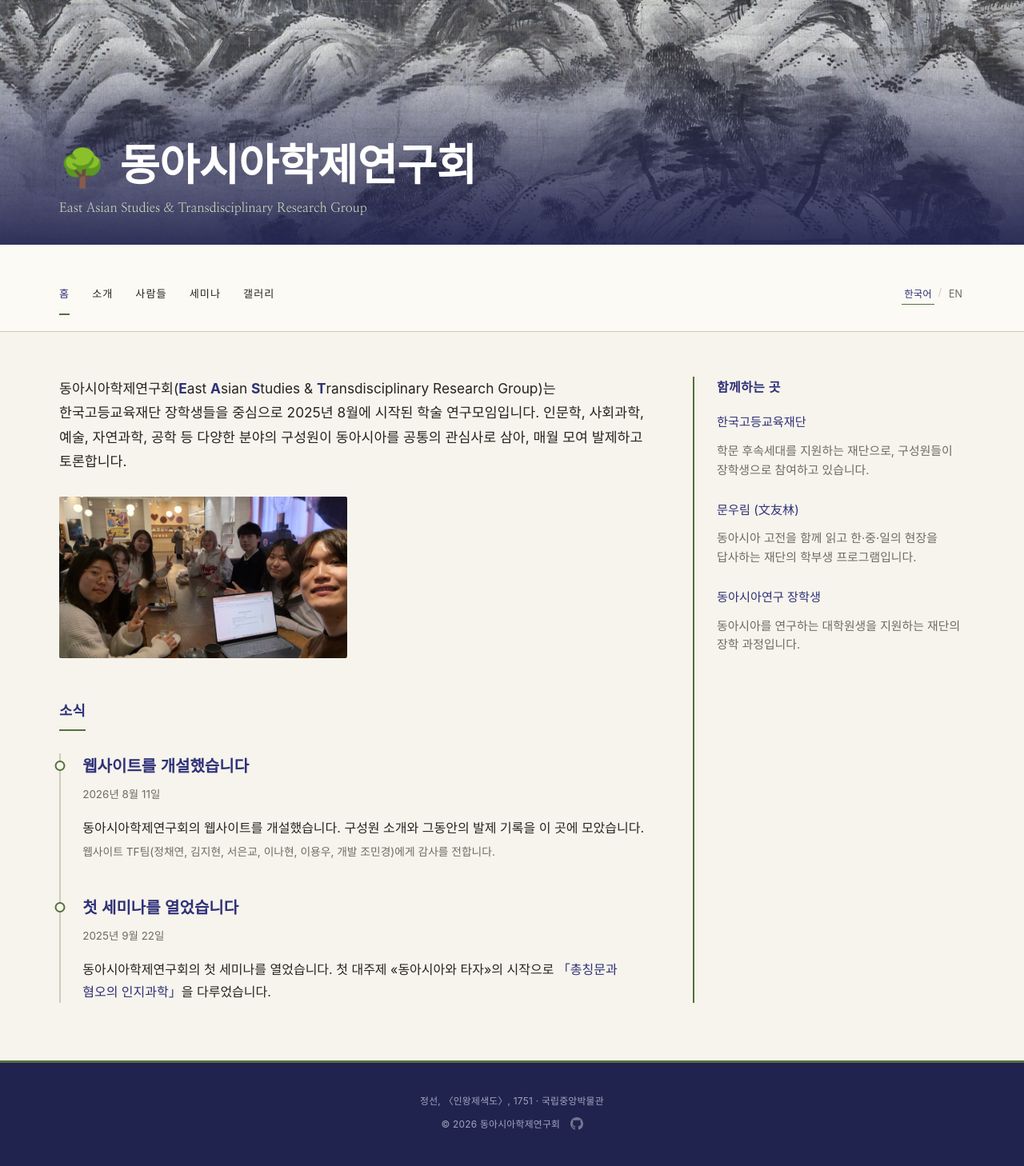
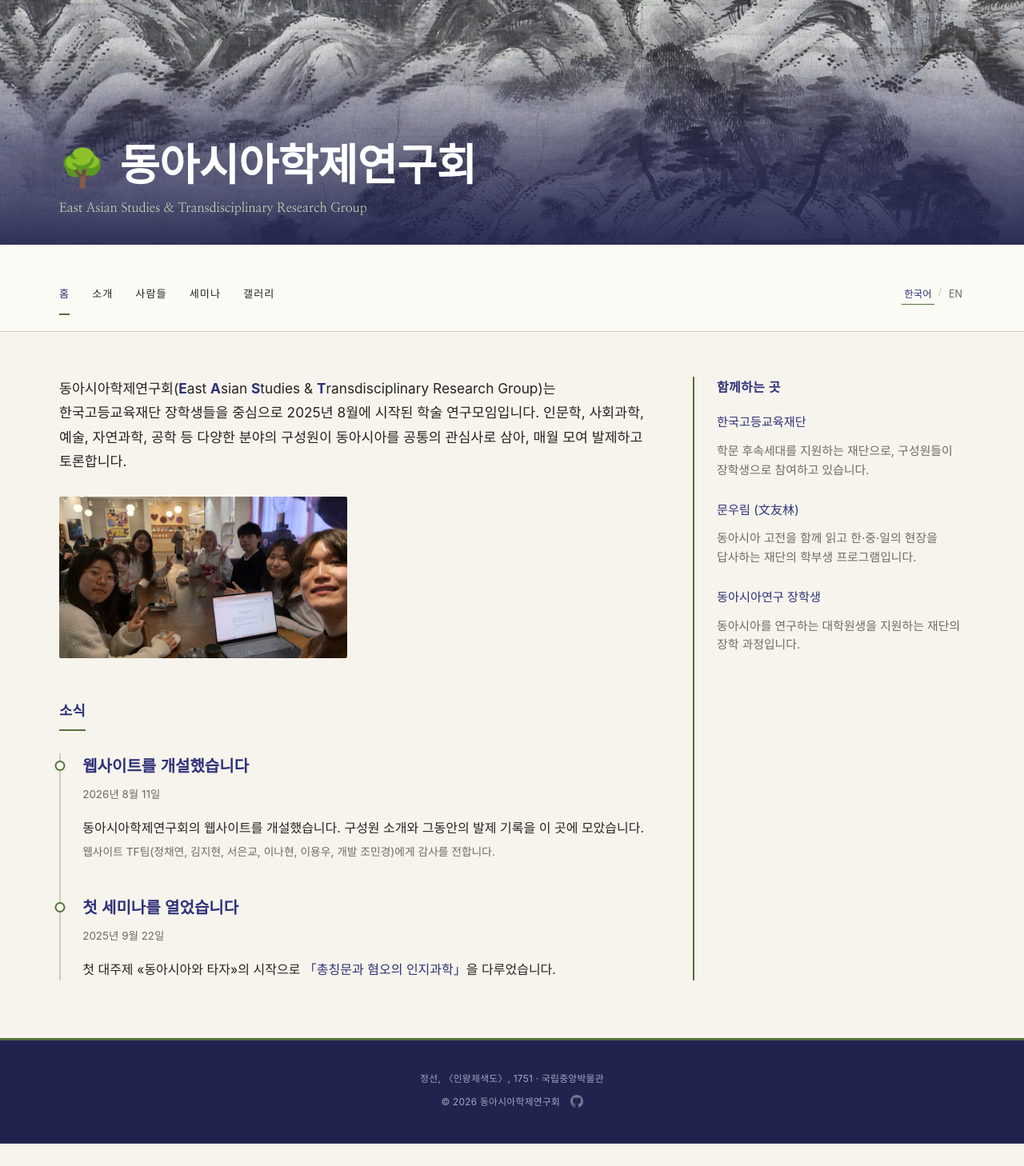
Before and after one commit to eastasia-interdisciplinary/eastasia-interdisciplinary.github.io, a Jekyll site: the page built from index.html, in a window 1280 px wide. Shown: the whole page at 80% size. Built offline with Jekyll 4.4.1, drawn with Linux system fonts in a browser that asks for light colours; some web fonts are replaced; after the commit the page ends 1430 px from its top, so only the background shows below that.

Commit message:
Stop the first seminar's summary repeating its title

```diff
--- a/_posts/2025-09-22-first-seminar.md
+++ b/_posts/2025-09-22-first-seminar.md
@@ -2,13 +2,14 @@
 layout: post
 title: "첫 세미나를 열었습니다"
 title_en: "The First Seminar"
+# The summary sits directly under the title in the list, so it does not
+# repeat it: it says what the seminar was about instead.
 summary: >-
-  동아시아학제연구회의 첫 세미나를 열었습니다. 첫 대주제 «동아시아와 타자»의
-  시작으로 <a href="/seminar/#cycle-1">「총칭문과 혐오의 인지과학」</a>을
+  첫 대주제 «동아시아와 타자»의 시작으로
+  <a href="/seminar/#cycle-1">「총칭문과 혐오의 인지과학」</a>을
   다루었습니다.
 summary_en: >-
-  The group's first seminar, opening the cycle 동아시아와 타자 (East Asia and
-  the Other) with
+  Opening the cycle 동아시아와 타자 (East Asia and the Other) with
   <a href="/seminar/#cycle-1">Generics and Hatred: A Cognitive-Scientific
   Approach</a>.
 content_en: |
```
